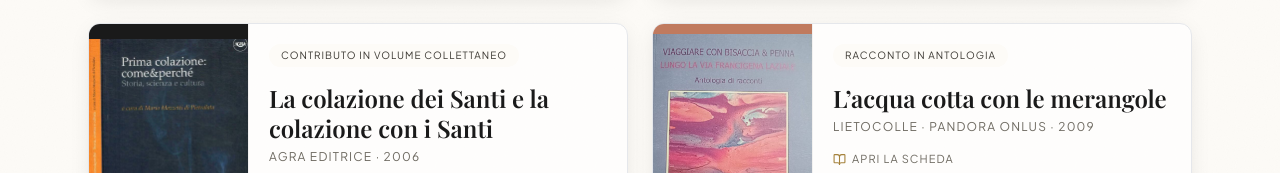
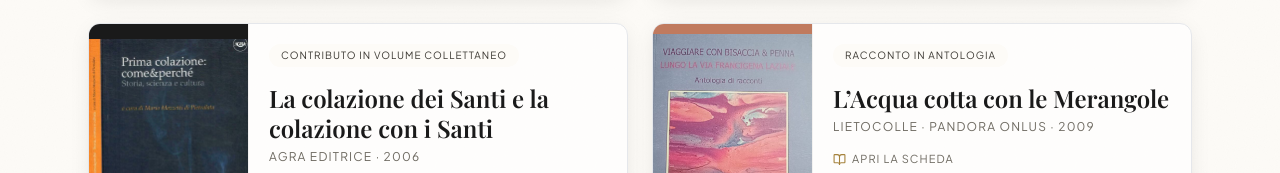
Before and after one commit to Alftakeaway/origoni-site, a React (Vite) app: page / in a window 1280 px wide. Shown: the part 2177-2350 px from the top of the page. Built offline with nearby package versions, Linux system fonts and the light colour scheme; a web font is replaced by a local one.

Commit message:
Schede: il racconto in dialetto porta il titolo come lo stampa pagina 89
'L'Acqua cotta con le Merangole', con la A e la M maiuscole. Il titolo stampato non si corregge da soli, e la scheda cede. Rigenerato il press kit, che prende la riga dalla tabella dei dati.

```diff
--- a/package.json
+++ b/package.json
@@ -1,7 +1,7 @@
 {
   "name": "claudia-origoni",
   "private": true,
-  "version": "1.2.4",
+  "version": "1.2.5",
   "type": "module",
   "scripts": {
     "dev": "vite",
--- a/src/data/works.js
+++ b/src/data/works.js
@@ -427,7 +427,7 @@ export const works = [
   },
   {
     id: 'l-acqua-cotta-con-le-merangole',
-    title: { it: 'L’acqua cotta con le merangole', en: 'L’acqua cotta con le merangole' },
+    title: { it: 'L’Acqua cotta con le Merangole', en: 'L’Acqua cotta con le Merangole' },
     subtitle: {
       it: 'In «Viaggiare con bisaccia & penna. Lungo la via Francigena laziale»',
       en: 'In “Viaggiare con bisaccia & penna. Lungo la via Francigena laziale”',
```
Also changed, not shown: 2 other files (tests, documents, lock files or other folders).
